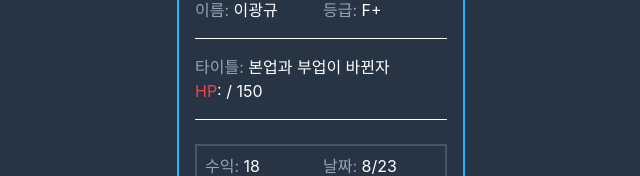
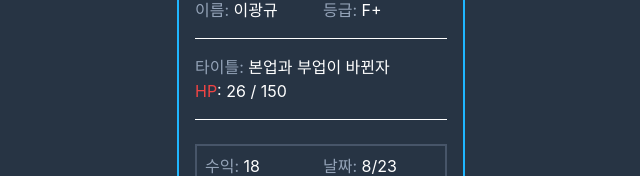
Before and after one commit to DoK6n/gwanggyu-solo-leveling, a React (Vite) app: page / in a window 1280 px wide. Shown: the part 371-547 px from the top of the page, without its empty margins (319-959 px from the left). Built offline with nearby package versions, Linux system fonts and the light colour scheme; a web font is replaced by a local one.

Commit message:
feat: update player db

```diff
--- a/src/App.tsx
+++ b/src/App.tsx
@@ -1,28 +1,21 @@
 import React, { useEffect, useState } from 'react';
 import { Screen, PlayerInfo, PlayerCall, Category, PlayerHp, Image } from './components';
-import dayjs from 'dayjs';
-import { playerDB } from './database';
-import { useLevelFinder, useTotalOperatingRevenue } from './hooks';
+import { currentMonthPlayerDB, totalOperatingRevenue, playerLevel } from './database';
 
 export default function App() {
-  const [currentLevel, setCurrentLevel] = useState<string>(
-    String(useLevelFinder(useTotalOperatingRevenue(playerDB))),
-  );
   return (
     <main className="container min-h-screen max-w-full p-1">
       <section className="flex flex-col items-center p-4 m-2">
-        <Image level={currentLevel} />
+        <Image level={playerLevel} />
         <Screen>
           <PlayerInfo>
             <Category categoryKey="이름" categoryValue={'이광규'} />
-            <Category categoryKey="등급" categoryValue={currentLevel} />
+            <Category categoryKey="등급" categoryValue={playerLevel} />
           </PlayerInfo>
           <hr className="my-4" />
-          <PlayerHp />
+          <PlayerHp totalOperatingRevenue={totalOperatingRevenue} />
           <hr className="my-4" />
-          {playerDB
-            .sort((a, b) => new Date(b.date).valueOf() - new Date(a.date).valueOf())
-            .map(db => (
+          {currentMonthPlayerDB.map(db => (
             <PlayerCall
               commission={db.commission}
               date={db.date}
```
Lines whose indentation alone changed are shown as unchanged.
